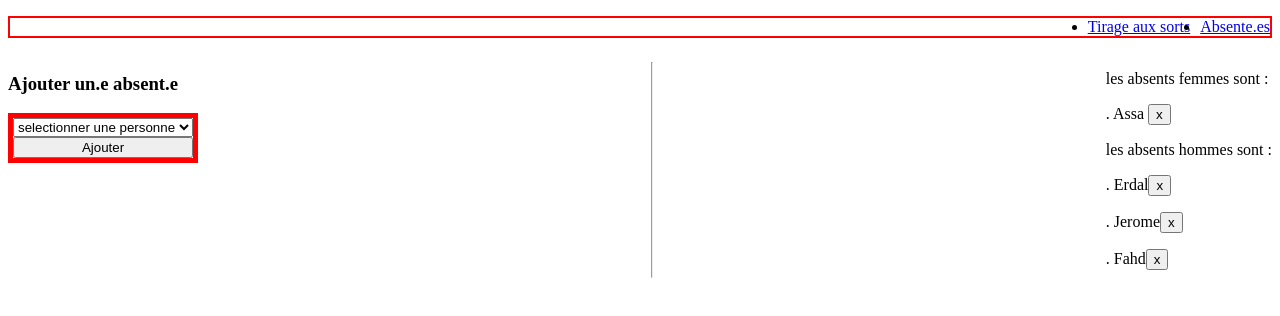
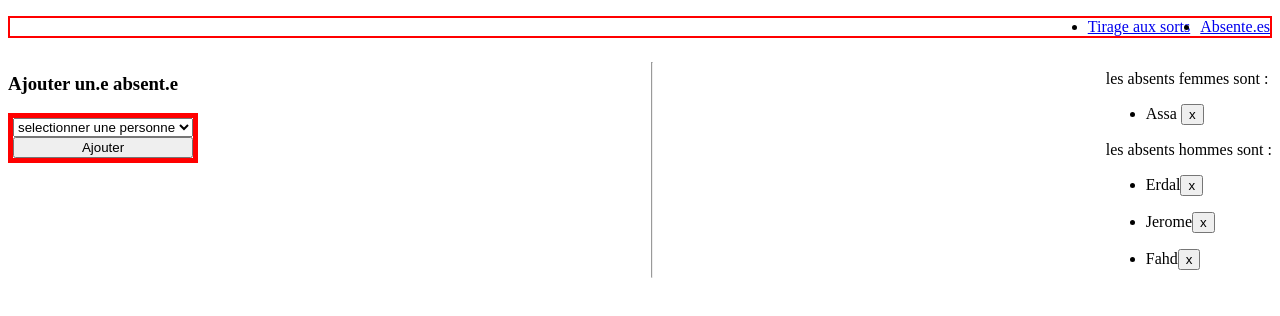
Before and after one commit to AssaNiang/tirage-au-sort, an Angular app: page /Absents in a window 1280 px wide. Shown: the top 316 px of the page. Built offline with nearby package versions, Linux system fonts and the light colour scheme.

Commit message:
les absents se suppriment en fonction de leur id ,j'ai  cherché l'etudient dans mon mock  avec le find ,et j'ai changé isPresent en true pour dire q'il est present et non absent

```diff
--- a/src/app/components/absent-man/absent-man.component.html
+++ b/src/app/components/absent-man/absent-man.component.html
@@ -1,9 +1,3 @@
-
-<div>
-    <!-- <p *ngIf="absentMan">{{absentMan.firstname}}<button (click)="addRemove()">x</button></p> -->
-    <p *ngIf="absentMan" > . {{absentMan.firstname}}<button (click)="addRemove()">x</button></p>
-
-
-
-
-</div>
+<ul>
+    <li *ngIf="absentMan" >  {{absentMan.firstname}}<button (click)="addRemove()">x</button></li>
+</ul>
--- a/src/app/components/absent-man/absent-man.component.ts
+++ b/src/app/components/absent-man/absent-man.component.ts
@@ -1,6 +1,6 @@
 import { Component, EventEmitter, Input, Output } from '@angular/core';
 import { Students_Abs } from 'src/app/mocks/Absents.mock';
-import { Students } from 'src/app/mocks/Classroom.mock';
+import { CLASSROOM, Students } from 'src/app/mocks/Classroom.mock';
 
 @Component({
   selector: 'app-absent-man',
@@ -8,25 +8,28 @@ import { Students } from 'src/app/mocks/Classroom.mock';
   styleUrls: ['./absent-man.component.css']
 })
 export class AbsentManComponent {
+  StudentInClass: Students[] = CLASSROOM;
   // je reçois la valeur du parent absent
- @Input() absentMan!:Students;
-//@Input() absentMan2!:Students_Abs;
+  @Input() absentMan!: Students;
 
-@Input() item!:string;
+  addRemove() {
+    // je verifie ce que je recois
+    console.log("this absentMan", this.absentMan);
+    //  je mets le nom dans une variable NameStudent
+    let caracteristic_student = this.absentMan;
+    console.log("caracteristic_student", caracteristic_student);
+    //je vais chercher l'etudiant dans la liste de mon mock CLASSROOM
+    const absent_Student = this.StudentInClass.find((student) => student.id === caracteristic_student.id);
 
-//je transmets la valeur de l'enfant  au parent absent
-@Output() removeElement= new EventEmitter<Students>();
-//@Output() removeElement2= new EventEmitter<Students_Abs>();
+    console.log("absent_Sudent", absent_Student);
+    if (absent_Student) {
+      // je veux que l'etudient absent soit retirer de absent  en changant son statut isPresent en présent c'est a dire en  true
+      absent_Student.isPresent = true;
+      console.log("je suis plus absent mais présent");
+    }
 
+    console.log("button cliqué");
 
-addRemove(){
- this.removeElement.emit();
- console.log("button cliqué");
-}
-
-// addRemove2(){
-//   this.removeElement2.emit();
-//   console.log("button cliqué 2");
-//  }
+  }
 
 }
--- a/src/app/components/absent-woman/absent-woman.component.html
+++ b/src/app/components/absent-woman/absent-woman.component.html
@@ -1,2 +1,4 @@
 
-<p>. {{absentWoman.firstname}} <button (click)="addRemove1()">x</button></p>
+<ul>
+    <li *ngIf="absentWoman" > {{absentWoman.firstname}} <button (click)="addRemoveWoman()">x</button></li>
+</ul>
--- a/src/app/components/absent-woman/absent-woman.component.ts
+++ b/src/app/components/absent-woman/absent-woman.component.ts
@@ -1,6 +1,6 @@
 import { Component, EventEmitter, Input, Output } from '@angular/core';
 import { Students_Abs } from 'src/app/mocks/Absents.mock';
-import { Students } from 'src/app/mocks/Classroom.mock';
+import { CLASSROOM, Students } from 'src/app/mocks/Classroom.mock';
 
 @Component({
   selector: 'app-absent-woman',
@@ -8,11 +8,30 @@ import { Students } from 'src/app/mocks/Classroom.mock';
   styleUrls: ['./absent-woman.component.css']
 })
 export class AbsentWomanComponent {
-@Input() absentWoman!:Students_Abs;
-@Output() removeElement1= new EventEmitter<Students_Abs>();
+  StudentInClass:Students[]=CLASSROOM;
 
-addRemove1(){
- this.removeElement1.emit();
- console.log("button  des femmes cliquée");
+@Input() absentWoman!:Students;
+
+
+addRemoveWoman(){
+
+  // je verifie ce que je recois
+   console.log("this absenWOman",this.absentWoman);
+  //  je mets le nom dans une variable NameStudent
+  let caracteristic_student_woman=this.absentWoman;
+  console.log("caracteristic_student-woman",caracteristic_student_woman);
+  //je vais chercher l'etudiant dans la liste de mon mock CLASSROOM
+  const absent_Student=this.StudentInClass.find((student)=>student.id === caracteristic_student_woman.id);
+
+  console.log("absent_Sudent",absent_Student);
+   if(absent_Student){
+    // je veux que l'etudient absent soit retirer de absent  en changant son statut isPresent en présent c'est a dire en  true
+    absent_Student.isPresent=true;
+    console.log("je suis plus absente mais présente");
+   }
+
+   console.log("button cliqué");
+
+  }
+
 }
-}
--- a/src/app/components/display-woman/display-woman.component.html
+++ b/src/app/components/display-woman/display-woman.component.html
@@ -1,5 +1,6 @@
 <div>
-   <p>{{Astudent.firstname}}</p>
+   <p>{{Astudent.firstname}}🌸
+      </p>
    <p>tu es la grande gagnante !</p>
 
 </div>
--- a/src/app/components/dropdown/dropdown.component.html
+++ b/src/app/components/dropdown/dropdown.component.html
@@ -1,15 +1,10 @@
 <h3>Ajouter un.e absent.e</h3>
 <div>
-
-
     <select  (change)="update($event)">
         <option value="default">selectionner une personne</option>
         <option *ngFor="let student of  StudentInClass" [value]="student.firstname">
             {{student.firstname}}
         </option>
     </select>
-
-<!-- <p>You selected {{selected}}<button>x</button></p> -->
-<!-- <button (click)="addName()">You selected {{selected}}<button>x</button></button> -->
     <button (click)="addName()" >Ajouter</button>
 </div>
--- a/src/app/components/dropdown/dropdown.component.ts
+++ b/src/app/components/dropdown/dropdown.component.ts
@@ -8,25 +8,27 @@ import { CLASSROOM, Students } from 'src/app/mocks/Classroom.mock';
   styleUrls: ['./dropdown.component.css']
 })
 export class DropdownComponent {
-  // StudentInClass: Students_Abs[] = STUDENT_ABS;
-    StudentInClass: Students[] = CLASSROOM;
+  // je recupere mon mock
+  StudentInClass: Students[] = CLASSROOM;
 
 
   selected = " selectionner une personne";
   update(e: any) {
+    // je  modifie la valeur de selected dans mon menu derourant par le nom que j'ai cliqué dans le menu deroulant ensuite je recupere cette valeur qui est mise a jour dans le selected
+
     this.selected = e.target.value;
-    // this.selected= e.target.value.Students.firstname;
+
   }
   addName() {
-    //je recupere le prenom de la personne à ajouter aux abs
+    //je recupere le prenom de la personne à ajouter aux abs lorsque mon buton est actioné
     const OneName = this.selected;
     console.log("la personne selectionée", OneName);
-    // on va chercher l'etudient  dans la liste
+    // on va chercher l'etudient  dans la liste de mon mock CLASSROOM
     const absStudent = this.StudentInClass.find((student) => student.firstname === OneName)
     console.log('abstudent',absStudent);
     if (absStudent) {
-absStudent.isPresent= false;
+      absStudent.isPresent= false;
     }
   }
-  //   currentItem=this.OneName;
+
 }
--- a/src/app/pages/absent/absent.component.html
+++ b/src/app/pages/absent/absent.component.html
@@ -9,7 +9,7 @@
             <p>les absents femmes sont :</p>
             <ng-container *ngFor="let absent of  StudentInClass">
                 <app-absent-woman *ngIf=" absent.isPresent==false && absent.isWoman" [absentWoman]="absent"
-                    (removeElement1)="addRemove1()"></app-absent-woman>
+                    ></app-absent-woman>
             </ng-container>
         </div>
 
@@ -17,7 +17,7 @@
             <p>les absents hommes sont :</p>
             <ng-container *ngFor="let absent of  StudentInClass">
                 <app-absent-man *ngIf="absent.isPresent==false && absent.isWoman==false" [absentMan]="absent"
-                    (removeElement)="addRemove()"></app-absent-man>
+                    ></app-absent-man>
             </ng-container>
         </div>
     </div>
--- a/src/app/pages/absent/absent.component.ts
+++ b/src/app/pages/absent/absent.component.ts
@@ -12,20 +12,33 @@ export class AbsentComponent {
   //  StudentInClass:Students_Abs[]=STUDENT_ABS;
    StudentInClass:Students[]=CLASSROOM;
 
-  absent!:Students;
-  addRemove(){
+   absent!:Students;
 
-  const StudentID=this.StudentInClass.indexOf(this.absent)
- console.log("studentId",StudentID);
- this.StudentInClass.splice(StudentID,1);
- console.log(this.StudentInClass);
-  }
-  addRemove1(){
+//   addRemove(){
+// if(this.absent){
+//   console.log("ici");
+//   const StudentID=this.StudentInClass.find((student)=>student.firstname===this.absent.firstname);
 
-    const StudentID=this.StudentInClass.indexOf(this.absent)
-   console.log("studentId",StudentID);
-    const assa=this.StudentInClass.splice(StudentID,1);
-   console.log(assa);
-    }
+//     console.log("studentId",StudentID);
+// }
+
+  //  this.StudentInClass.splice(StudentID,1);
+  //  console.log(this.StudentInClass);
+    // }
+//   addRemove(){
+
+//     console.log('abs est this.absent',this.absent);
+//   const StudentID=this.StudentInClass.indexOf(this.absent)
+//  console.log("studentId",StudentID);
+//  this.StudentInClass.splice(StudentID,1);
+//  console.log(this.StudentInClass);
+//   }
+  // addRemove1(){
+
+  //   const StudentID=this.StudentInClass.indexOf(this.absent)
+  //  console.log("studentId",StudentID);
+  //   const student_splice=this.StudentInClass.splice(StudentID,1);
+  //  console.log(student_splice);
+  //   }
 
 }
```
Also changed, not shown: src/app/components/select/select.component.html (+1 -19 lines). Lines whose indentation alone changed are shown as unchanged.
